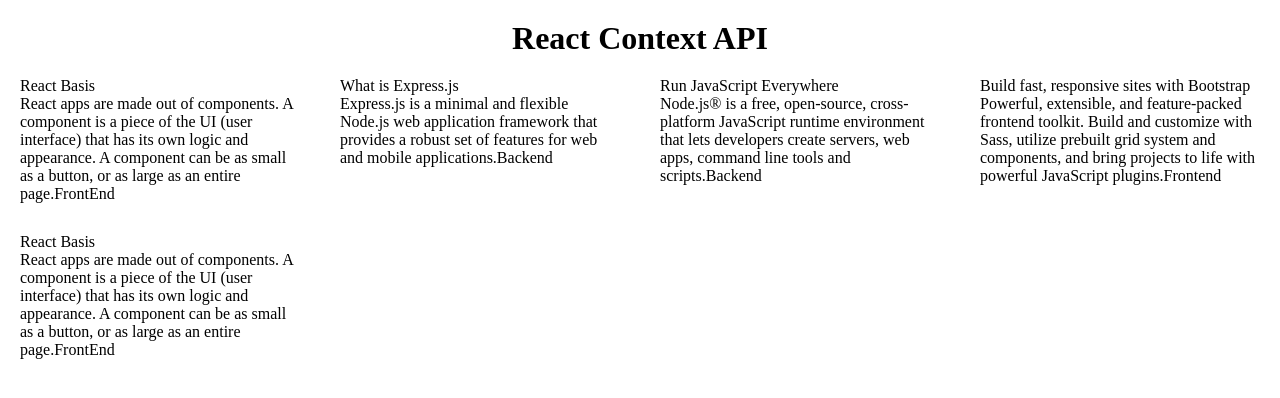
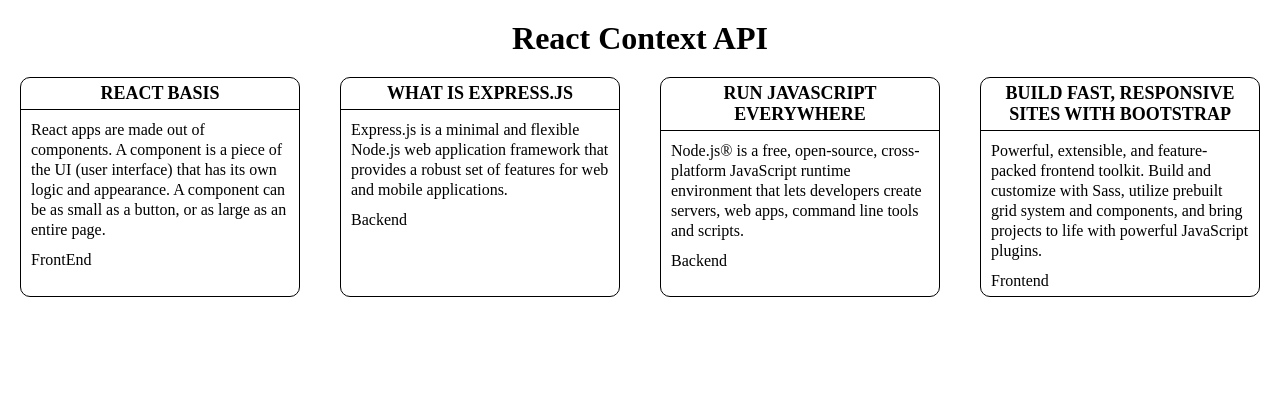
Before and after one commit to FrancescoPalazzo97/react-context-api, a React (Vite) app: page / in a window 1280 px wide. Shown: the top 398 px of the page. Built offline with nearby package versions, Linux system fonts and the light colour scheme.

Commit message:
[FEAT] Apply styles to cards

```diff
--- a/src/components/PostCard.jsx
+++ b/src/components/PostCard.jsx
@@ -8,10 +8,10 @@ const PostCard = ({ post }) => {
         <div className="col-25">
             <div className="card">
                 <div className="card-title">
-                    {title}
+                    <h2>{title}</h2>
                 </div>
                 <div className="card-text">
-                    {content}
+                    <p>{content}</p>
                     <span className='category'>{category}</span>
                 </div>
             </div>
--- a/src/components/PostsList.jsx
+++ b/src/components/PostsList.jsx
@@ -12,7 +12,6 @@ const PostsList = () => {
             {posts.map(post => (
                 <PostCard key={post.id} post={post} />
             ))}
-            <PostCard post={posts[0]} />
         </div>
     )
 }
--- a/src/index.css
+++ b/src/index.css
@@ -26,4 +26,29 @@ header {
 
 .card {
   margin: 0 20px;
+  border: 1px solid black;
+  border-radius: 10px;
+  min-height: 100%;
 }
+
+.card-title {
+  text-transform: uppercase;
+  padding-bottom: 5px;
+  margin-bottom: 5px;
+  border-bottom: 1px solid black;
+}
+
+h2 {
+  padding: 5px 5px 0;
+  font-size: 18px;
+  text-align: center;
+}
+
+.card-text {
+  padding: 5px 10px;
+  line-height: 20px;
+}
+
+.card-text p {
+  margin-bottom: 10px;
+}
```
